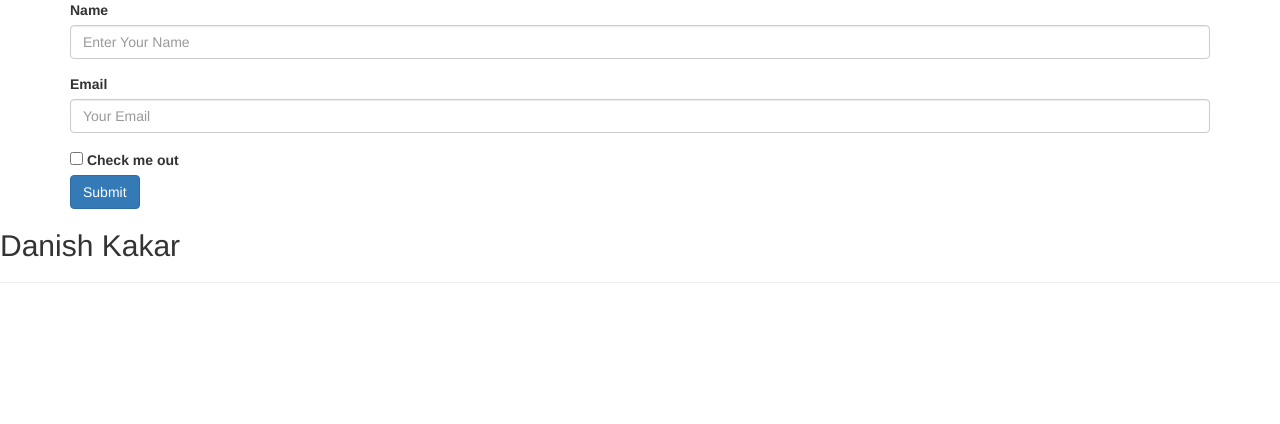
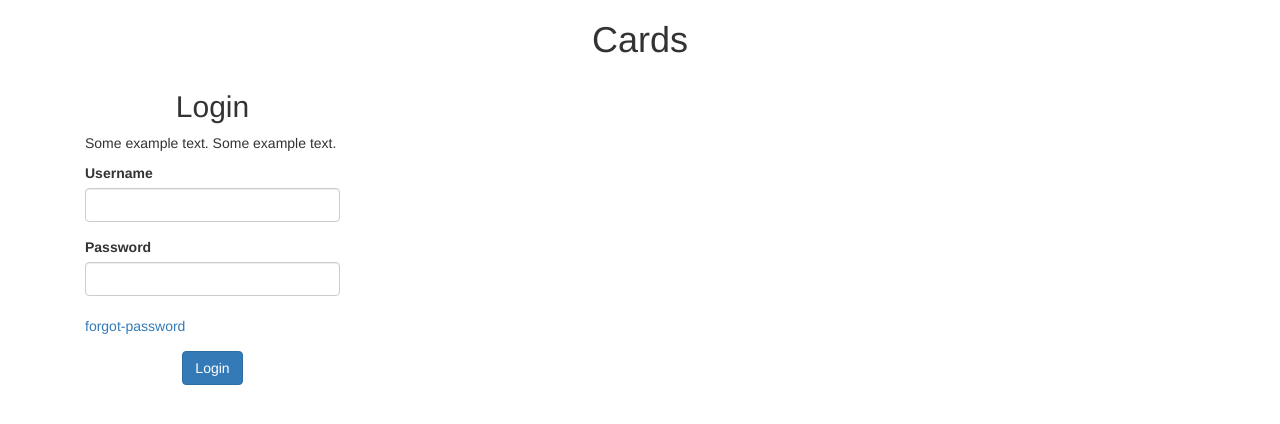
Before and after one commit to DanishKakar/PHP_Project, a PHP site: page / in a window 1280 px wide. Shown: the top 424 px of the page. Run offline with PHP 8.4, Linux system fonts and the light colour scheme.

Commit message:
update file

```diff
--- a/index.php
+++ b/index.php
@@ -5,33 +5,36 @@
     <meta name="viewport" content="width=device-width, initial-scale=1.0">
     <title>PHP Project</title>
     <link rel="stylesheet" href="https://maxcdn.bootstrapcdn.com/bootstrap/3.4.1/css/bootstrap.min.css">
+    <link rel="stylesheet" href="style.css">
+
 </head>
 <body>
 
 <div class="container">
-<form action="welcome.php" method="post">
-  <div class="form-group">
-    <label for="">Name</label>
-    <input type="text" class="form-control" name="name" placeholder="Enter Your Name">
+
+<h1 class="text-center">Cards</h1>
+<div class="card col-sm-6 col-xs-12 col-md-4 col-lg-3" id="div1">
+  <div class="card-body">
+    <h2 class="card-title text-center">Login</h2>
+    <p class="card-text">Some example text. Some example text.</p>
+    <form action="">
+      <div class="form-group">
+        <label for="username">Username</label>
+        <input type="text" name="username" class="form-control" required>
+      </div>
+      <div class="form-group">
+          <label for="password">Password</label>
+          <input type="password" name="password" class="form-control" required>
+          <br>
+          <a href="">forgot-password</a>
+      </div>
+      <div class="text-center">
+        <button class="btn btn-primary float-center">Login</button>
+      </div>
+    </form>
   </div>
-  <div class="form-group">
-    <label for="">Email</label>
-    <input type="email" class="form-control" name="email" placeholder="Your Email">
-  </div>
-  <div class="form-check">
-    <input type="checkbox" class="form-check-input" id="exampleCheck1">
-    <label class="form-check-label" for="exampleCheck1">Check me out</label>
-  </div>
-  <button type="submit" name="submit" class="btn btn-primary">Submit</button>
-</form>
 </div>
-
-    <?php
-
-        $name = "Danish Kakar";
-        echo "<h2>$name</h2>";
-        echo "<hr>";
-    ?>
+</div>
 
 </body>
 </html>
```
